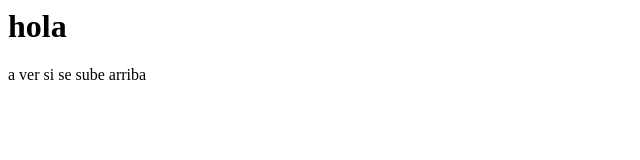
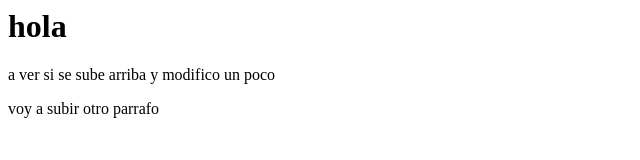
Before and after one commit to ari7dna/test-bau, a plain HTML site: page index.html in a window 1280 px wide. Shown: the whole page, without its empty margins (0-640 px from the left). Drawn offline with Linux system fonts and the light colour scheme.

Commit message:
cambiar parrafo

```diff
--- a/index.html
+++ b/index.html
@@ -3,6 +3,7 @@
 </head>
 <body>
 <h1> hola </h1>
-<p> a ver si se sube arriba </p>
+<p> a ver si se sube arriba y modifico un poco </p>
+<p> voy a subir otro parrafo
 </body>
 </html>
```
